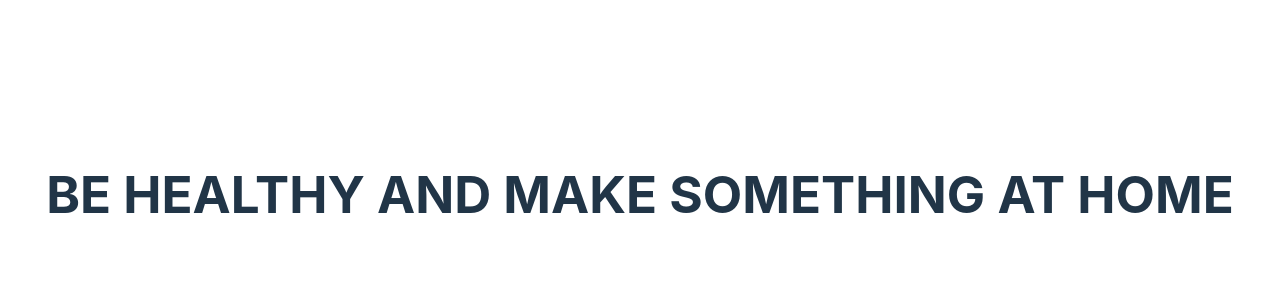
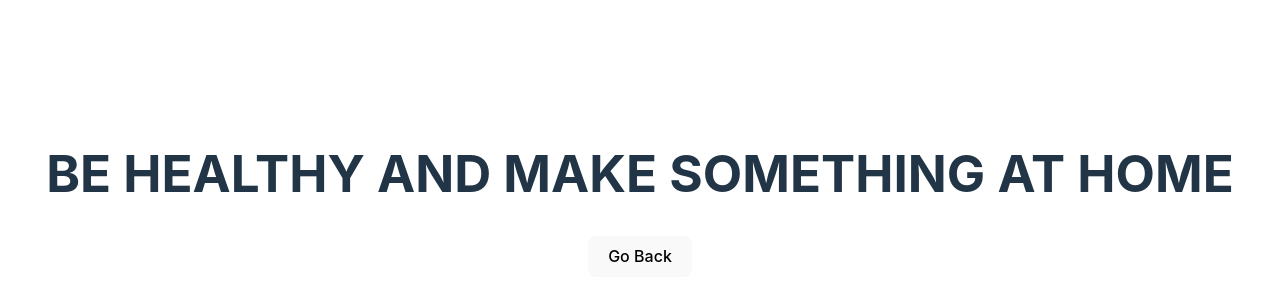
Before and after one commit to Antman295/Capstone, a React (Vite) app in the folder frontend/: page /eatOut in a window 1280 px wide. Shown: the part 206-506 px from the top of the page. Built offline with nearby package versions, Linux system fonts and the light colour scheme; the HTML template or start-up script is replaced by a standard one.

Commit message:
Navigation Fix
Changed clickable links to buttons and created "Go Back" buttons to go back to the home page for both the recipes and fast food options

```diff
--- a/frontend/src/pages/FastFood.jsx
+++ b/frontend/src/pages/FastFood.jsx
@@ -1,5 +1,12 @@
+import { Link } from "react-router-dom"
+
 export default function FastFood() {
     return (
+        <>
         <h1>BE HEALTHY AND MAKE SOMETHING AT HOME</h1>
+        <nav>
+        <Link to={'/'}><button>Go Back</button></Link>
+    </nav>
+    </>
     )
 }
--- a/frontend/src/pages/HomePage.jsx
+++ b/frontend/src/pages/HomePage.jsx
@@ -5,8 +5,8 @@ export default function HomePage() {
         <>
         <h1>Food Picker</h1>
         <nav>
-            <Link to={'/recipes'}>Make Something At Home</Link> <br/>
-            <Link to={'/eatOut'}>Go Out To Eat</Link>
+            <Link to={'/recipes'}><button>Make Something At Home</button></Link> <br/><br/>
+            <Link to={'/eatOut'}><button>Go Out To Eat</button></Link>
         </nav>
         </>
     )
--- a/frontend/src/pages/Recipes.jsx
+++ b/frontend/src/pages/Recipes.jsx
@@ -1,3 +1,4 @@
+import { Link } from 'react-router-dom';
 import {useState, useEffect} from 'react';
 import SearchBar from '../../components/SearchBar';
 import RecipeTable from '../../components/RecipeTable';
@@ -61,6 +62,9 @@ function Recipes() {
                 </div>
             )}
 
+            <nav>
+                <Link to={'/'}><button>Go Back</button></Link>
+            </nav>
         </>
     )
 }
--- a/frontend/src/pages/UpdateForm.jsx
+++ b/frontend/src/pages/UpdateForm.jsx
@@ -91,7 +91,7 @@ function UpdateForm() {
                         type='text'
                         name='meal_type'
                         />
-                </label>
+                </label> {" "}
                 <label>
                     Dish:{' '}
                     <input
@@ -100,7 +100,7 @@ function UpdateForm() {
                         type='text'
                         name='dish'
                         />
-                </label>
+                </label> {" "}
                 <label>
                     Difficulty: {' '}
                     <select
@@ -112,7 +112,7 @@ function UpdateForm() {
                         <option value='Medium'>Medium</option>
                         <option value='Hard'>Hard</option>
                     </select>
-                </label>
+                </label> {" "}
                 <label>
                 Time - in minutes:{' '}
                     <input
@@ -128,18 +128,17 @@ function UpdateForm() {
                 Ingredient {index + 1}: {' '}
                 <input type = "text" value={ingredient.name} onChange={(e) => handleIngredients(index, e.target.value)}
                 />
+                <br/>
             </label>
             ))}
-                <button type = "button" onClick={addIngredient}>Add Ingredient</button>
-                <button type = "button" onClick={deleteIngredient}>Delete Ingredient</button>
+                <br/><button type = "button" onClick={addIngredient}>Add Ingredient</button> {" "}
+                <button type = "button" onClick={deleteIngredient}>Delete Ingredient</button><br/><br/>
                 <button type = "submit">Update Recipe</button>
             </form>
-
-
         ) : (
             <h2>Waiting for response...</h2>
         )}
-        <button onClick={handleClick}>Close Form</button>
+        <br/><button onClick={handleClick}>Close Form</button>
 
         </>
         )
```
